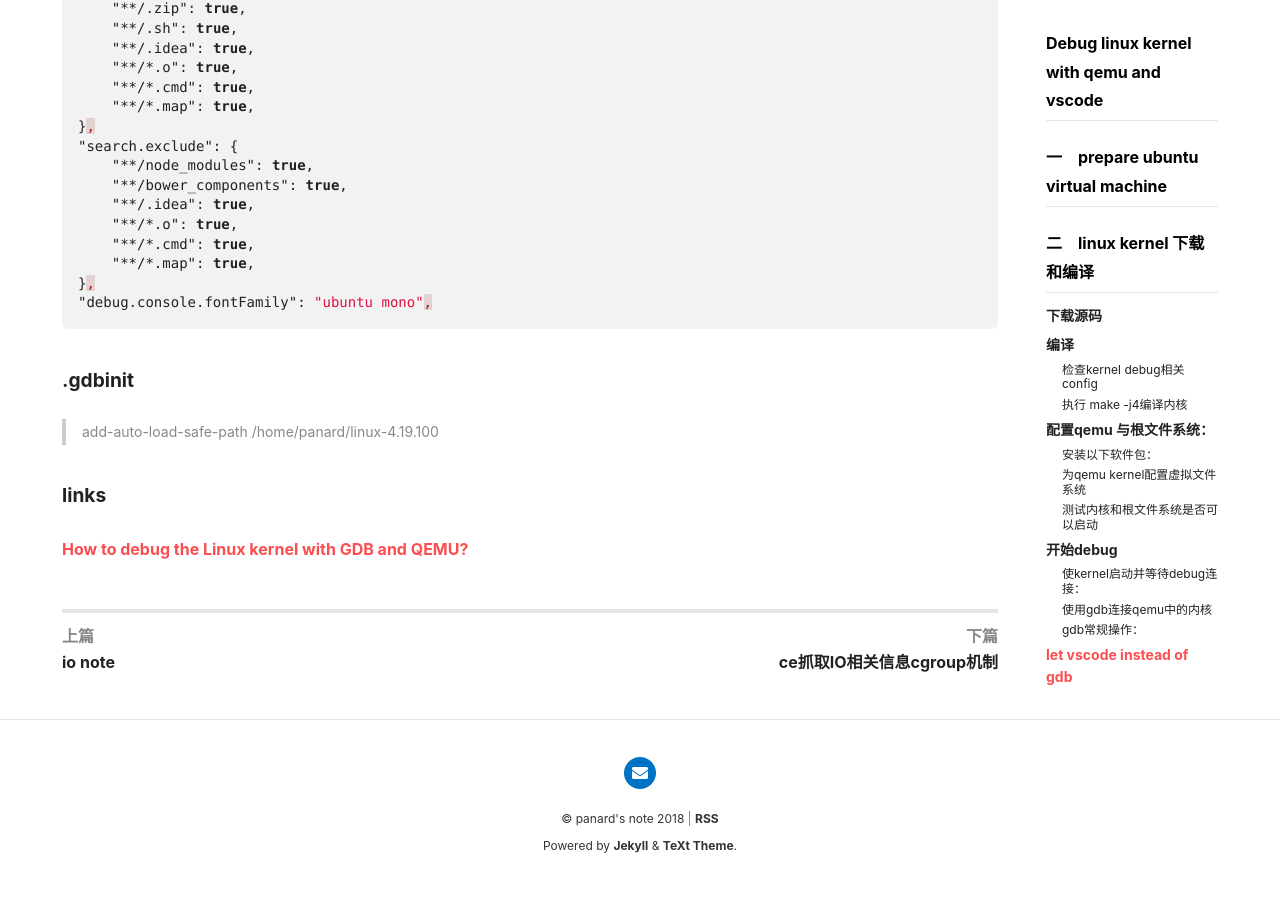
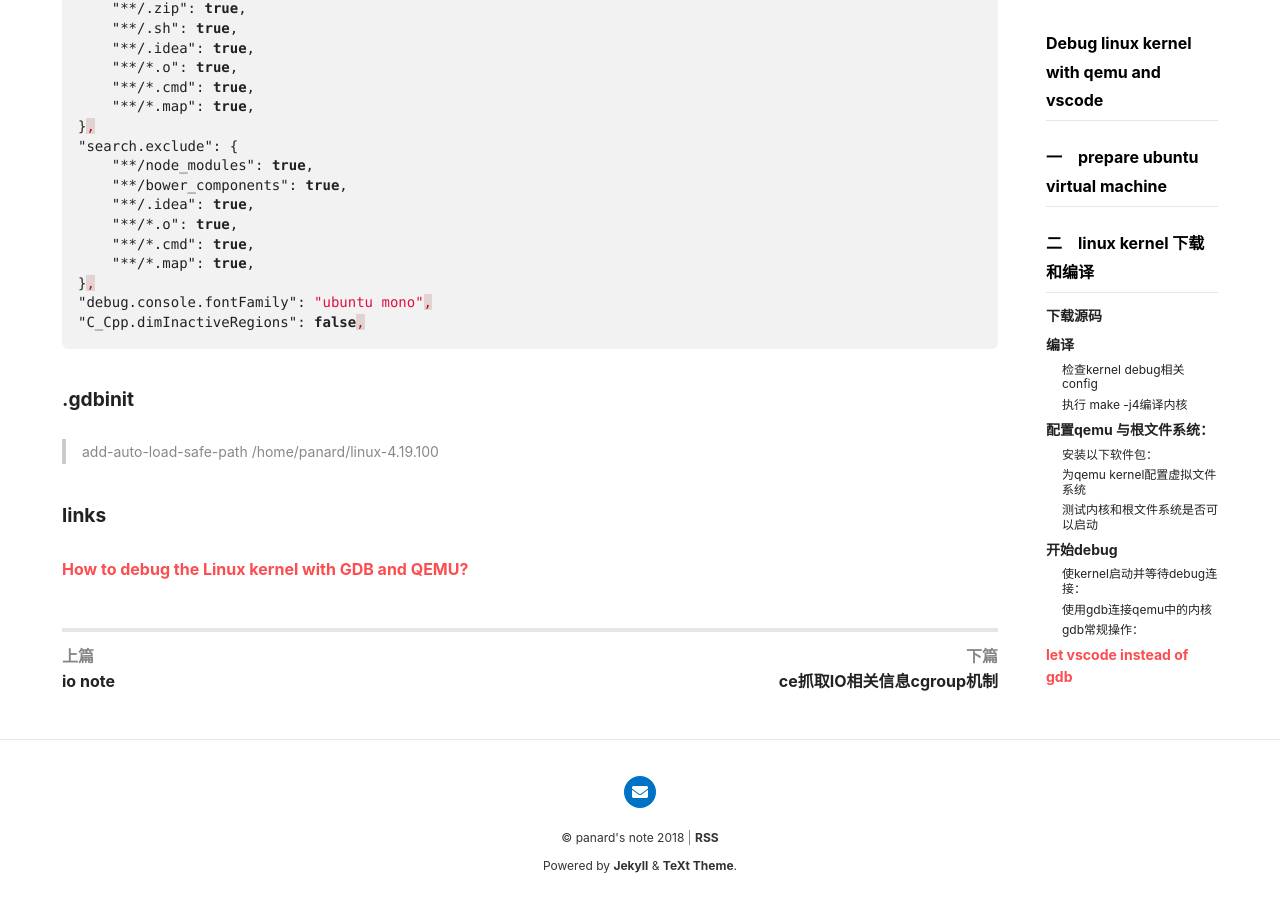
Before and after one commit to panard313/panard313.github.io, a Jekyll site: the page built from _posts/2020-04-03-qemu-debug-kernel.md, in a window 1280 px wide and 900 px high, scrolled down 7536 px. Built offline with Jekyll 4.4.1, drawn with Linux system fonts in a browser that asks for light colours; nearby versions of some CDN libraries.

Commit message:
add config for vscode #ifdef

````diff
--- a/_posts/2020-04-03-qemu-debug-kernel.md
+++ b/_posts/2020-04-03-qemu-debug-kernel.md
@@ -265,6 +265,7 @@ append:
     "**/*.map": true,
 },
 "debug.console.fontFamily": "ubuntu mono",
+"C_Cpp.dimInactiveRegions": false,
 ```
 
 #### .gdbinit
````
